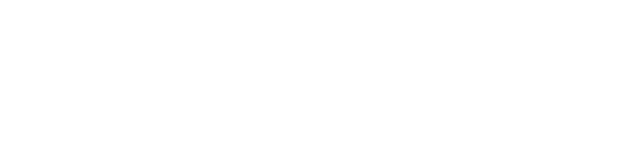
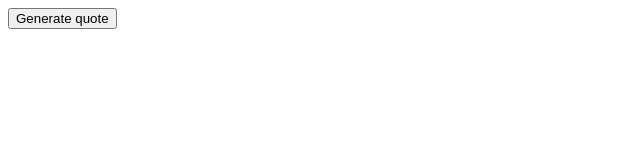
Before and after one commit to TalemanJan/Random-quote-generator, a plain HTML site: page index.html in a window 1280 px wide. Shown: the whole page, without its empty margins (0-640 px from the left). Drawn offline with Linux system fonts and the light colour scheme.

Commit message:
added HTML

```diff
--- a/index.html
+++ b/index.html
@@ -7,7 +7,7 @@
     <title>Document</title>
 </head>
 <body>
-
+    <button>Generate quote</button>
 </body>
 <script src="app.js"></script>
 </html>
```
